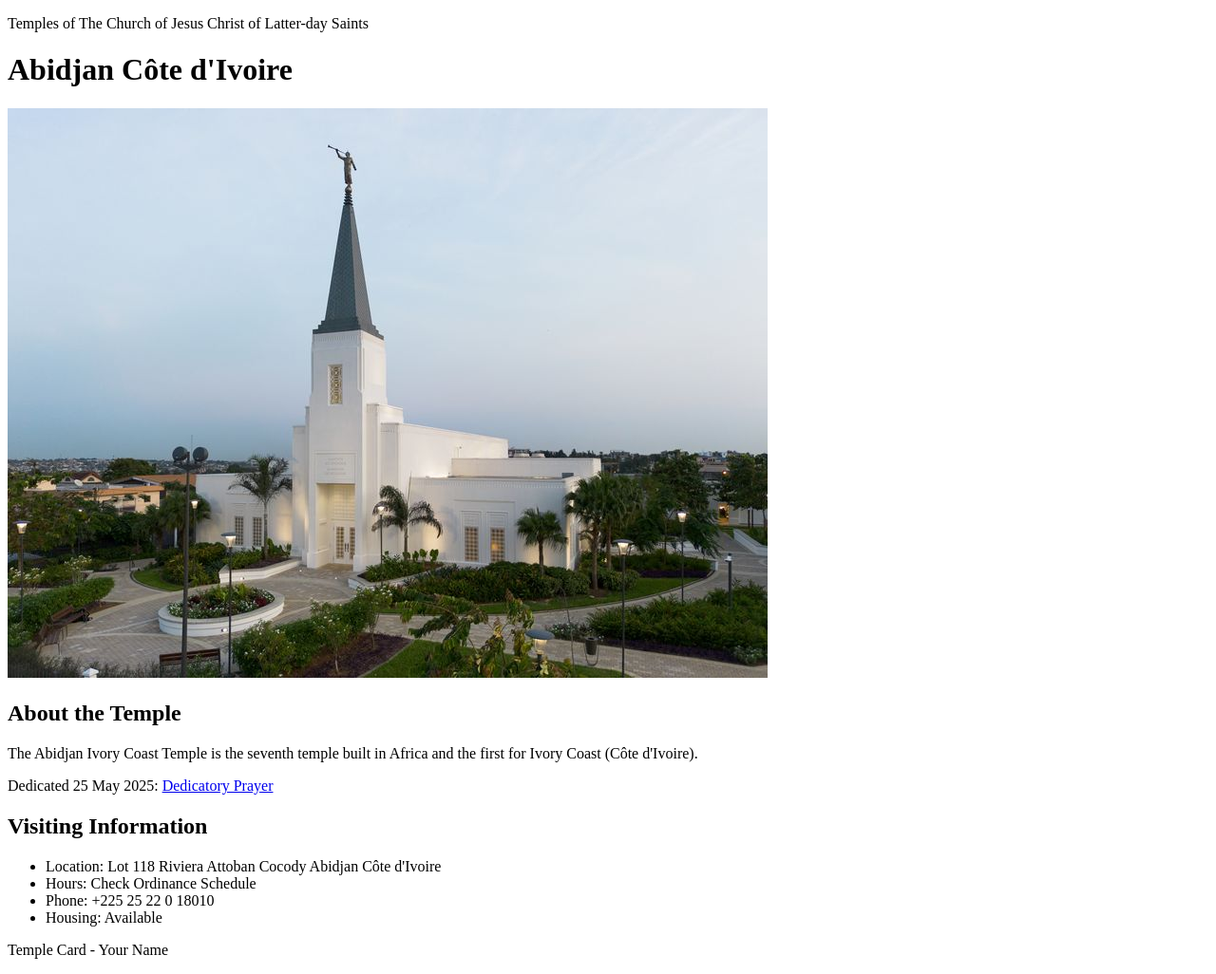
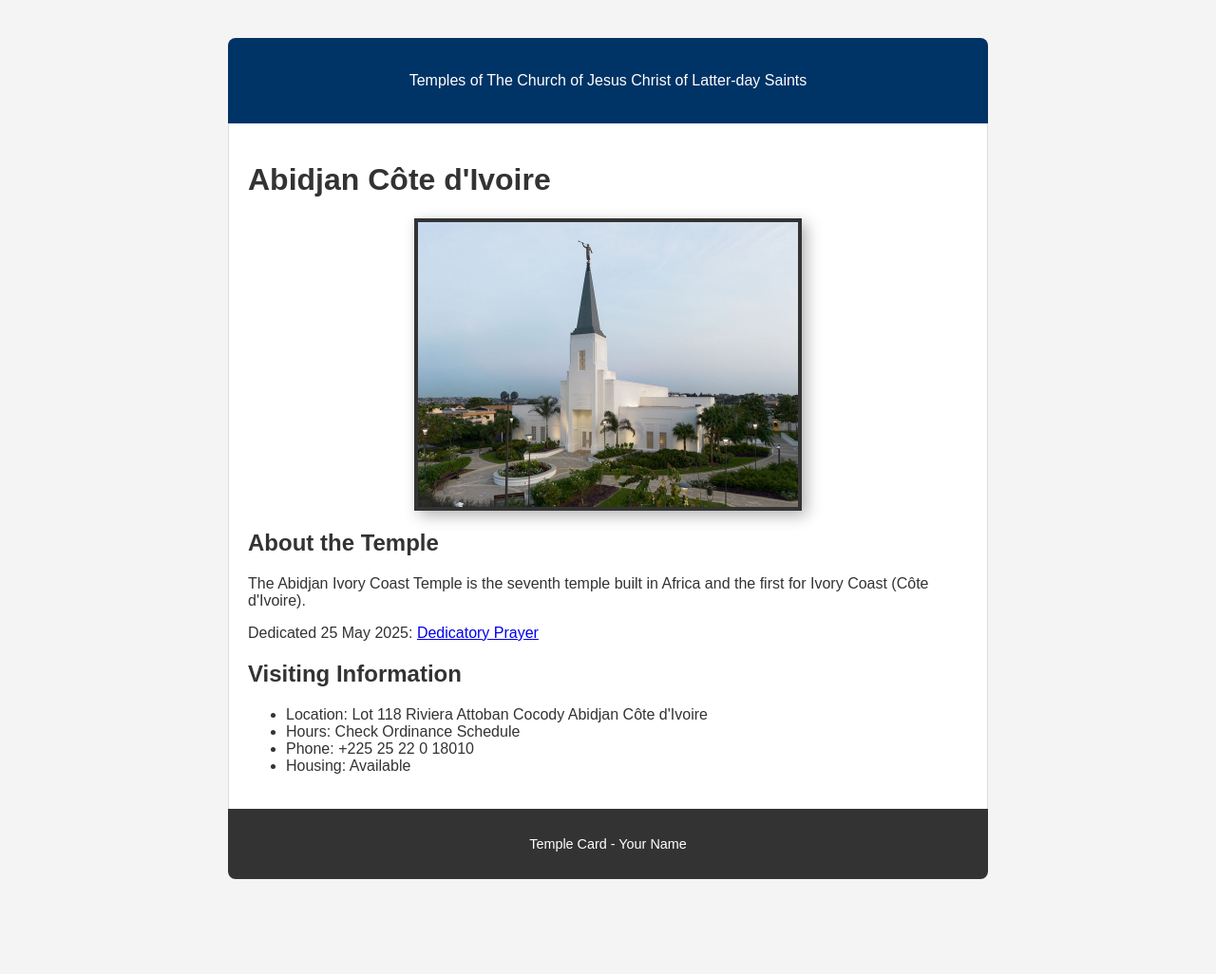
Before and after one commit to VenuzLDS/wdd130, a plain HTML site: page week02/temple.html in a window 1280 px wide. Shown: the whole page at 95% size. After the commit the page ends 966 px from the top, so only its background shows below. Drawn offline with Linux system fonts and the light colour scheme.

Commit message:
Complete week 02 temple activity

```diff
--- /dev/null
+++ b/week02/styles/temple.css
@@ -0,0 +1,65 @@
+/* Body Styling */
+body {
+    font-family: Arial, Helvetica, sans-serif;
+    max-width: 800px;
+    margin: 20px auto;
+    padding: 20px;
+    background-color: #f4f4f4;
+    color: #333;
+}
+
+/* Header & Navigation Styling */
+header {
+    background-color: #003366;
+    color: white;
+    padding: 20px;
+    text-align: center;
+    border-radius: 8px 8px 0 0;
+}
+
+nav {
+    background-color: #333;
+    padding: 10px;
+    text-align: center;
+}
+
+nav a {
+    color: white;
+    text-decoration: none;
+    padding: 10px 20px;
+    display: inline-block;
+}
+
+nav a:hover {
+    background-color: #003366;
+    color: #ffcc00;
+}
+
+/* Main Content & Image Layout */
+main {
+    background-color: white;
+    padding: 20px;
+    border: 1px solid #ddd;
+    border-top: none;
+    border-bottom: none;
+}
+
+img {
+    display: block;
+    width: 100%;
+    max-width: 400px;
+    height: auto;
+    margin: 20px auto;
+    border: 4px solid #333;
+    box-shadow: 5px 5px 15px rgba(0, 0, 0, 0.3);
+}
+
+/* Footer Styling */
+footer {
+    background-color: #333;
+    color: white;
+    text-align: center;
+    padding: 15px;
+    font-size: 0.9em;
+    border-radius: 0 0 8px 8px;
+}
--- a/week02/temple.html
+++ b/week02/temple.html
@@ -5,6 +5,8 @@
     <meta charset="UTF-8">
     <meta name="viewport" content="width=device-width, initial-scale=1.0">
     <title>Temple Card - Abidjan Côte d'Ivoire</title>
+    <link rel="stylesheet" href="styles/temple.css">
+
 </head>
 
 <body>
```
